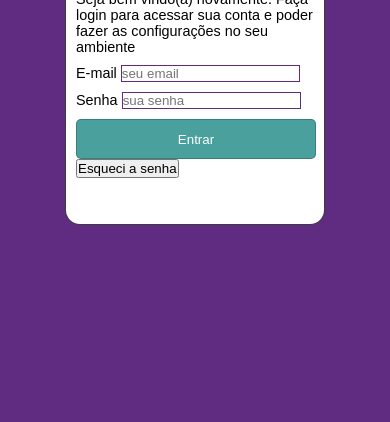
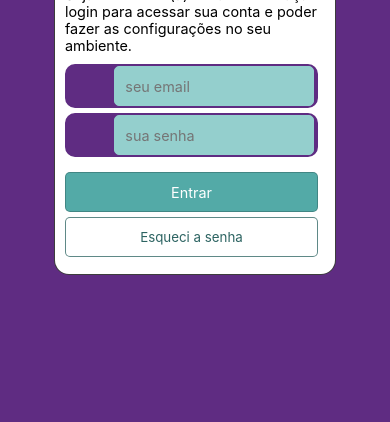
Before and after one commit to natanciriaco/projeto-login, a plain HTML site: page index.html in a window 390 px wide. Shown: the part 422-844 px from the top of the page. Drawn offline with Linux system fonts and the light colour scheme.

Commit message:
começando a dar cara no layour versao mobile

```diff
--- a/estilos/mobile.css
+++ b/estilos/mobile.css
@@ -7,7 +7,7 @@
 */
 
 *{
-    font-family: Arial, Helvetica, sans-serif;
+    font-family: -apple-system, BlinkMacSystemFont, 'Segoe UI', Roboto, Oxygen, Ubuntu, Cantarell, 'Open Sans', 'Helvetica Neue', sans-serif;;
     margin: 0px;
     padding: 0px;
     list-style-type: none;
@@ -16,6 +16,7 @@
 
 body,html{
     height: 100vh;
+    width: 100vw;
     background-color: #5f2c82;
 }
 
@@ -24,8 +25,8 @@ section{
     top: 50%;
     left: 50%;
     transform: translate(-50%,-50%);
-    width: 260px;
-    height: 450px;
+    width: 282px;
+    height: 550px;
 }
 
 #imagem{
@@ -48,7 +49,7 @@ section{
 }
 
 #formulario h1{
-    font-size: 1.3em;
+    font-size: 1.5em;
     text-align: center;
     padding: 6px;
 }
@@ -61,15 +62,63 @@ section{
     text-align: left;
 }
 
-.input{
-    border: 1px solid #5f2c82;
+.inputs{
+    position: relative;
+    background-color: #5f2c82;
+    width: 253px;
+    height: 44px;
+    margin-bottom: 5px;
+    margin-left: 10px;
+    border: 2px solid #5f2c82;
+    border-radius: 10px;
 }
 
-p .enviar{
-    width: 240px;
+.input{
+    position: absolute;
+    left: 19%;
+    font-size: 1em;
+    background-color: #94cfcd;
+    border: 1px solid #94cfcd;
+    border-radius: 5px;
+    width: 200px;
     height: 40px;
+    padding: 10px;
+    text-align: left;
+}
+
+input:focus{
+    background-color: white;
+    outline: 0;
+}
+
+.entrar{
+    font-size: 1em;
+    width: 253px;
+    height: 40px;
+    margin-top: 10px;
     color: white;
-    background-color: #49a09d;
+    background-color: #53aaa7;
     border: 1px solid rgba(0, 0, 0, 0.212);
     border-radius: 5px;
+    cursor: pointer;
 }
+
+.entrar:hover{
+    background-color: #2d6462;
+}
+
+.esqueci{
+    width: 253px;
+    height: 40px;
+    margin-top: 5px;
+    background-color: white;
+    color: #2d6462;
+    border: 1px solid #2d6462c2;
+    border-radius: 5px;
+    cursor: pointer;
+}
+
+.esqueci:hover{
+    color: white;
+    background-color: #2d6462;
+}
--- a/index.html
+++ b/index.html
@@ -14,21 +14,21 @@
             <div id="imagem"></div>
             <div id="formulario">
                 <h1>Login</h1>
-                <p>Seja bem vindo(a) novamente. Faça login para acessar sua conta e poder fazer as configurações no seu ambiente</p>
+                <p class="texto">Seja bem vindo(a) novamente. Faça login para acessar sua conta e poder fazer as configurações no seu ambiente.</p>
                 <form action="login.php" method="post">
+                    <div class="inputs">
+                        <p>
+                            <input class="input" required type="email" name="email" id="iemail" size="20" placeholder="seu email" autocomplete="email">
+                        </p>
+                    </div>
+                    <div class="inputs">
+                        <p>
+                            <input class="input" required type="password" name="senha" id="isenha" size="20" placeholder="sua senha" autocomplete="current-password">
+                        </p>
+                    </div>
                     <p>
-                        <label for="iemail">E-mail</label>
-                        <input class="input" required type="email" name="email" id="iemail" size="20" placeholder="seu email">
-                    </p>
-
-                    <p>
-                        <label for="isenha">Senha</label>
-                        <input class="input" required type="password" name="senha" id="isenha" size="20" placeholder="sua senha">
-                    </p>
-
-                    <p>
-                        <input class="enviar" type="submit" value="Entrar">
-                        <input type="button" value="Esqueci a senha">
+                        <input class="entrar" type="submit" value="Entrar">
+                        <a href="#"><input class="esqueci" type="button" value="Esqueci a senha"></a>
                     </p>
                 </form>
 
```
